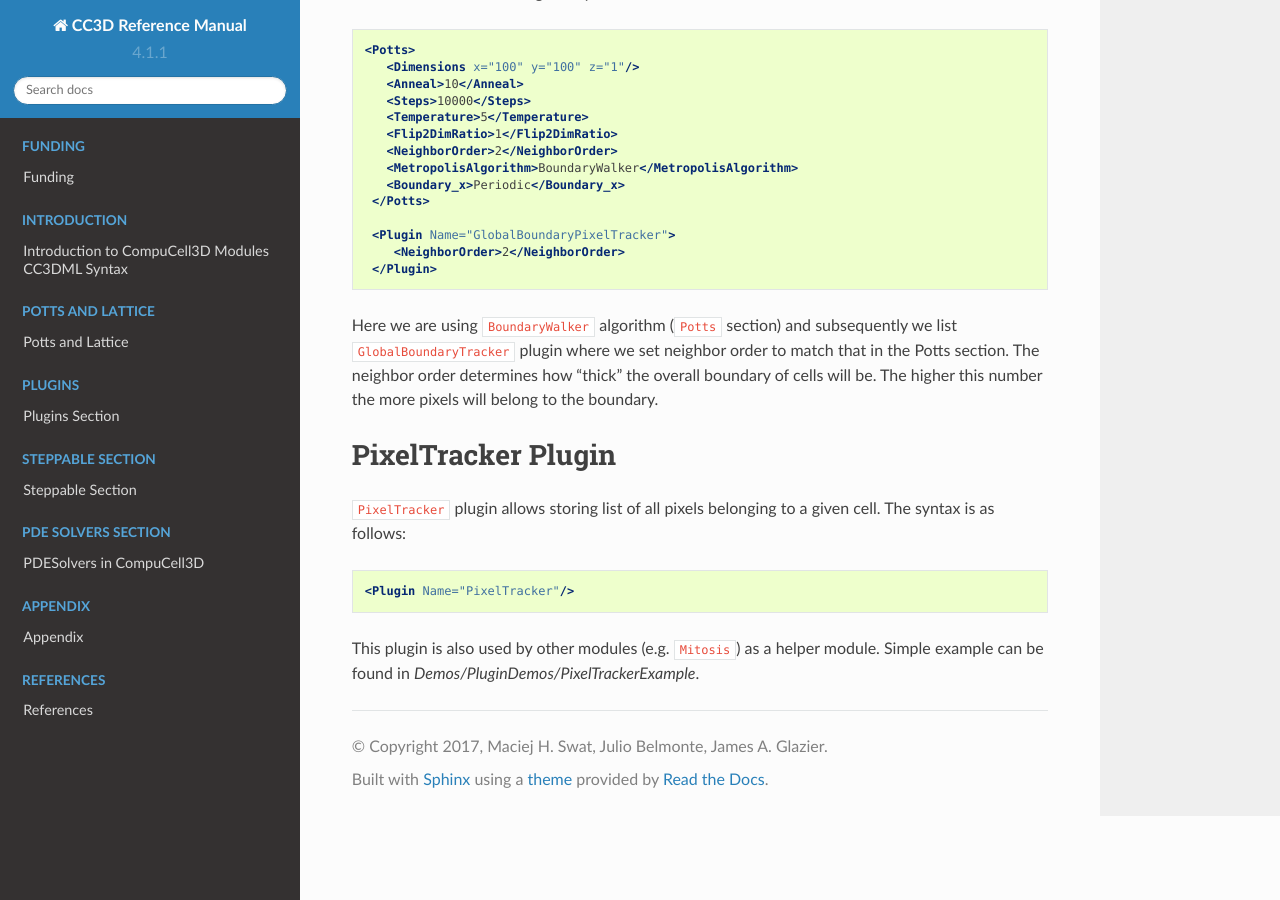
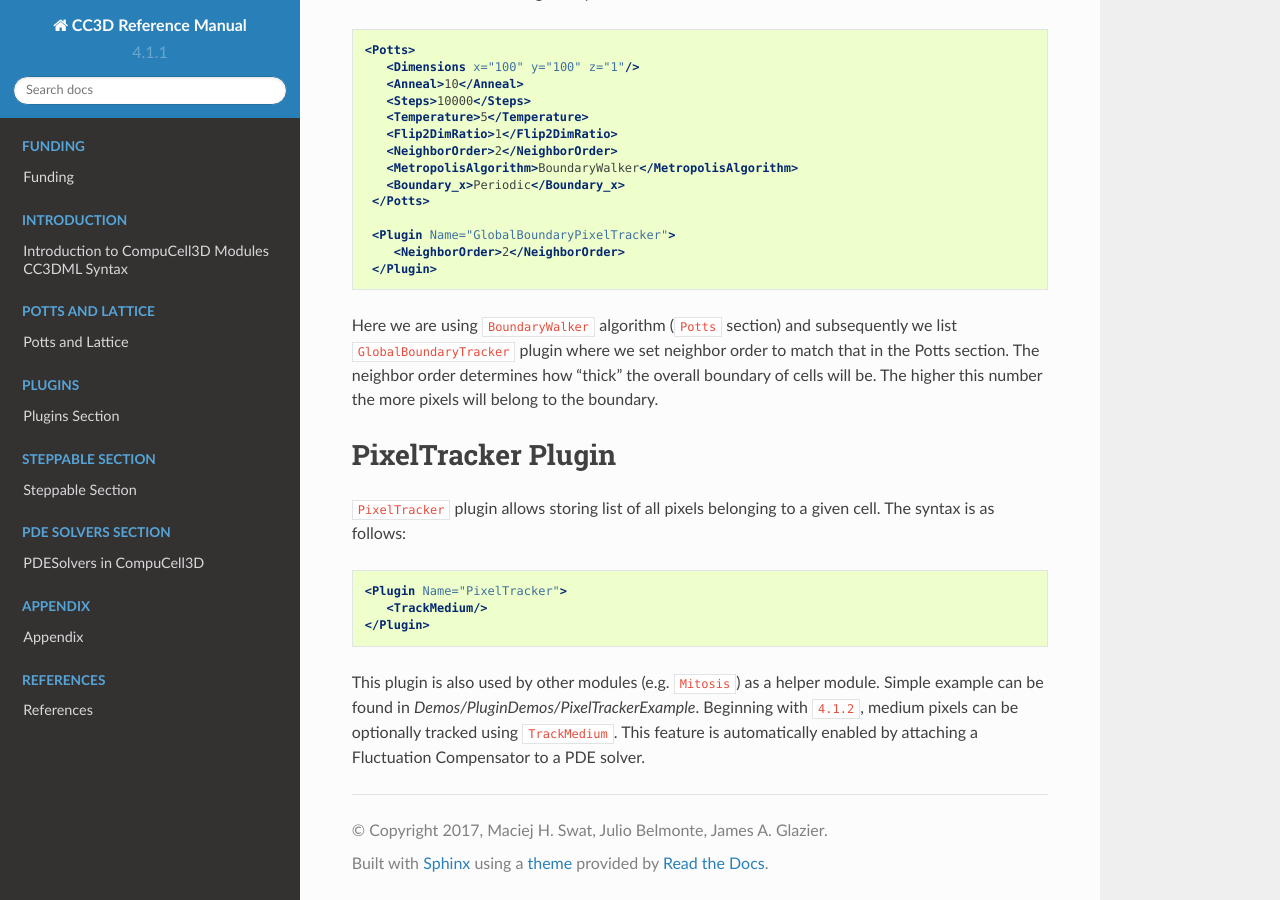
Before and after one commit to CompuCell3D/CompuCell3DReferenceManual, a Sphinx documentation site: the page built from docs/pixel_tracking_plugins.rst, in a window 1280 px wide and 900 px high, scrolled down 735 px. Built offline with Sphinx 7.4.7 and the Read the Docs theme 2.0.0, drawn with Linux system fonts in a browser that asks for light colours.

Commit message:
Update for new pixel tracker plugin feature: medium tracking

```diff
--- a/docs/pixel_tracking_plugins.rst
+++ b/docs/pixel_tracking_plugins.rst
@@ -62,7 +62,12 @@ The syntax is as follows:
 
 .. code-block:: xml
 
-   <Plugin Name="PixelTracker"/>
+   <Plugin Name="PixelTracker">
+      <TrackMedium/>
+   </Plugin>
 
 This plugin is also used by other modules (e.g. ``Mitosis``) as a helper
 module. Simple example can be found in *Demos/PluginDemos/PixelTrackerExample*.
+Beginning with ``4.1.2``, medium pixels can be optionally tracked using ``TrackMedium``.
+This feature is automatically enabled by attaching a Fluctuation Compensator to a
+PDE solver.
```
